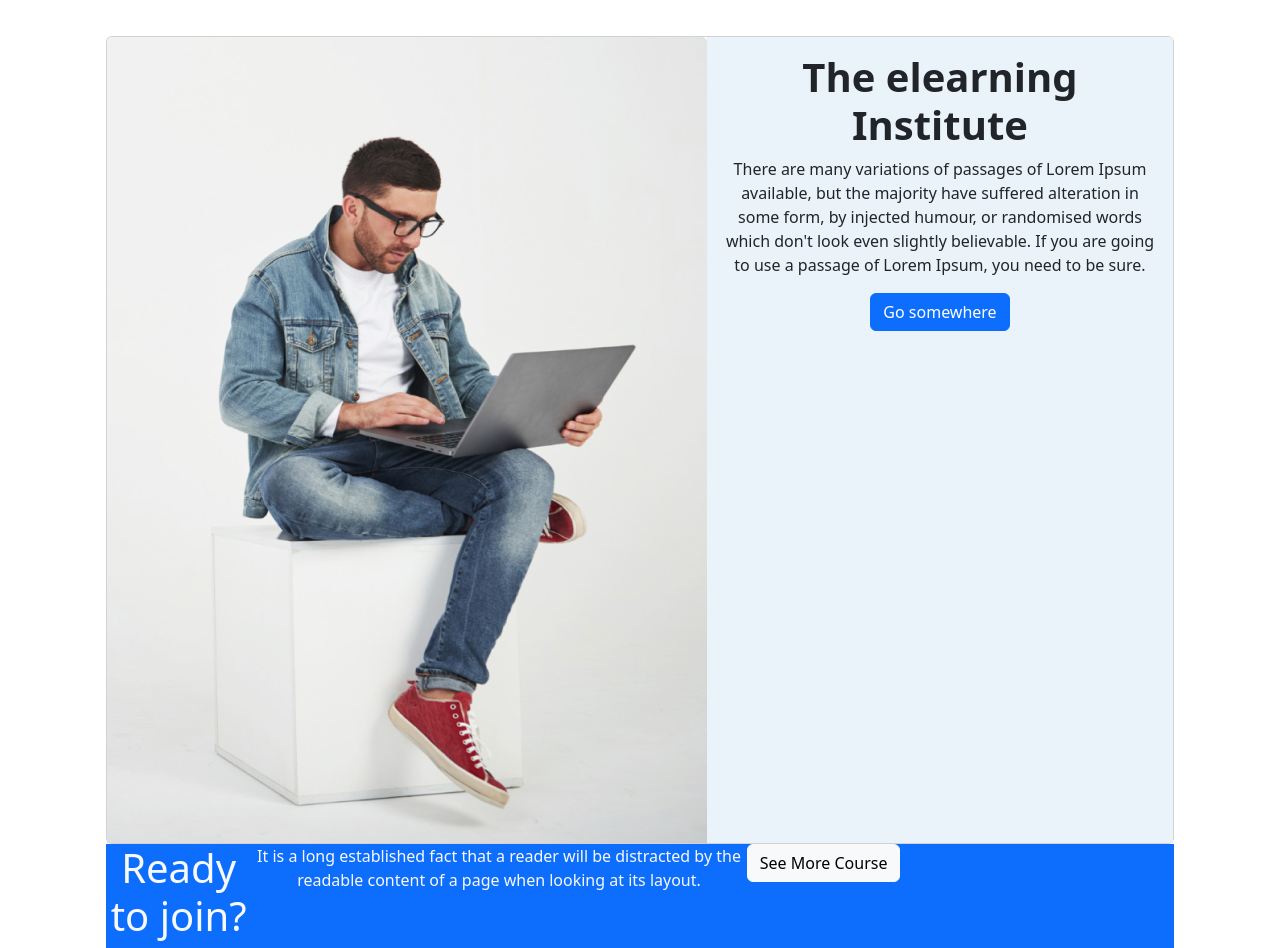
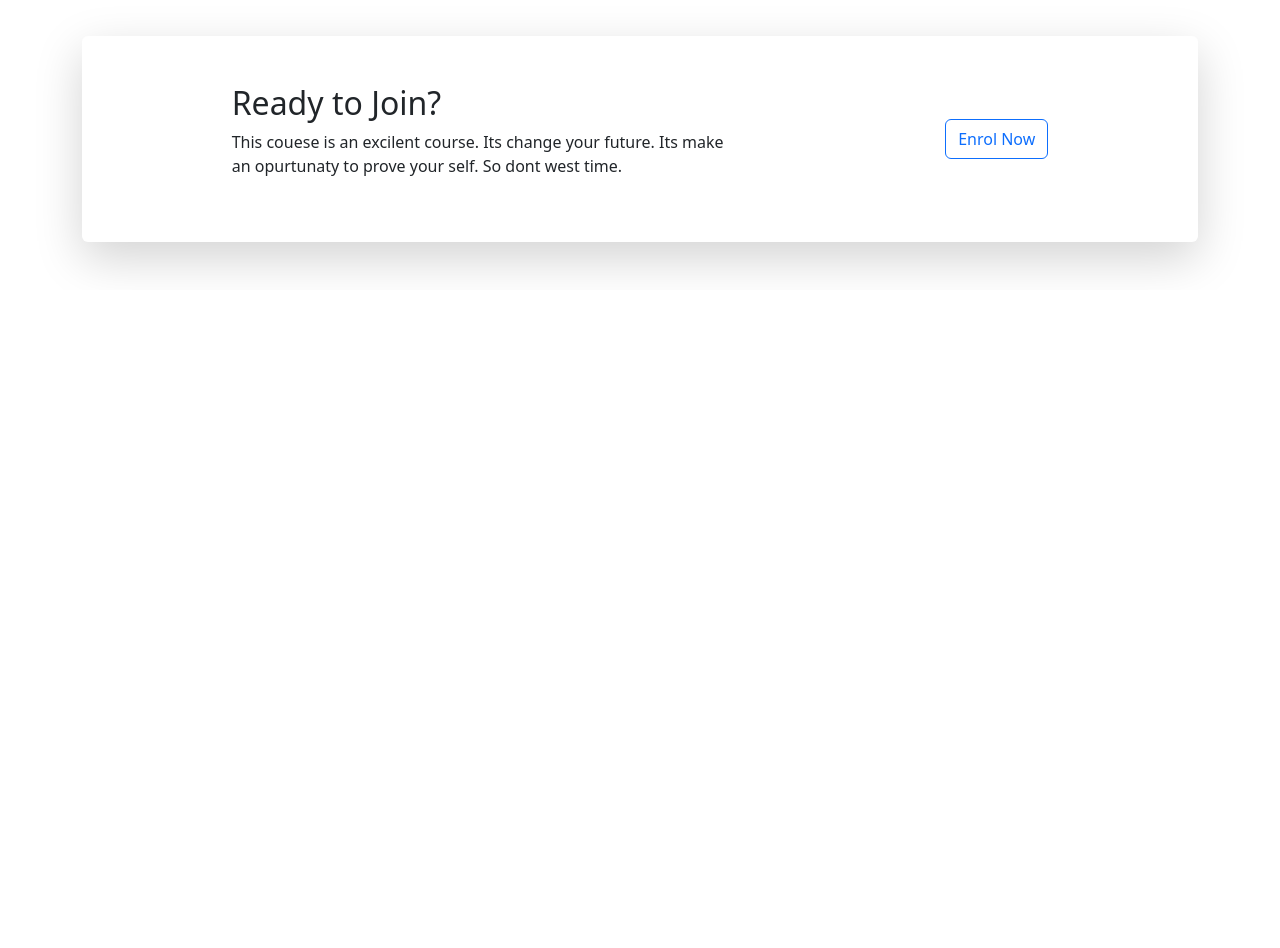
Before and after one commit to anjumrafi/assingment03-proEdu, a plain HTML site: page index.html in a window 1280 px wide. Shown: the part 1640-2588 px from the top of the page. After the commit the page ends 1930 px from the top, so only its background shows below. Drawn offline with nearby package versions, Linux system fonts and the light colour scheme.

Commit message:
secend commit

```diff
--- a/index.html
+++ b/index.html
@@ -175,56 +175,34 @@
         <button type="button" class="btn btn-outline-primary">See More Course</button>
        </div>
        <!-- cours end  -->
-       <div class="container px-4 text-center">
-        <div class="row gy-5">
-          <div class="col-12">
-
-            <div class="card flex-row" >
-                <img  style="width: 60%;height: auto;" src="images/working.png" class="card-img-top " alt="...">
-                <div style="background-color: #e7f2fade;" class="card-body d-flex align-items-center flex-column text-center">
-                  <h1 class="card-title fw-bolder text-center"> The elearning
-                    Institute</h1>
-                  <p class="card-text">There are many variations of passages of Lorem Ipsum available, but the
-                    majority have suffered alteration in some form, by injected humour, or
-                    randomised words which don't look even slightly believable. If you are going
-                    to use a passage of Lorem Ipsum, you need to be sure.</p>
-
-
-                  <a href="#" class="btn btn-primary d-block">Go somewhere</a>
-                </div>
-              </div>
-          <div class="col-12">
-            <div class="d-flex text-light bg-primary">
-                <div class="d-flex justify-content-start flex-colum" style="width: 60%;" >
-                    <h1 class="">Ready to join?</h1>
-                    <p>It is a long established fact that a reader will be distracted by the
-                        readable content of a page when looking at its layout.</p>
-                </div>
-                <div>
-                    <button type="button" class="btn btn-light">See More Course</button>
-                </div>
-
-            </div>
-          </div>
-        </div>
-      </div>
-
-
-
-
 
       </section>
-
-
-
-
-
-
-
-
        <!------------------------------
                courss end
       -------------------------------->
+
+      <!---------------------------------
+                Registar
+      ------------------------------->
+      <section class="d-flex justify-content-center">
+        <div class="row container-md ">
+          <div class="col-sm-12 bg-primary d-flex justify-content-around align-items-center p-5 border border-0 shadow-lg p-3 mb-5 bg-body rounded flex-sm-column flex-md-row">
+            <div class=" w-50 ">
+              <h2>Ready to Join?</h2>
+              <p>This couese is an excilent course. Its change your future.
+                Its make an opurtunaty to prove your self. So dont west time.
+              </p>
+            </div>
+            <button style="height: 40px;" type="button" class="btn btn-outline-primary ">Enrol Now</button>
+
+
+          </div>
+        </div>
+      </section>
+
+      <!---------------------------------
+               Registar  end
+      ------------------------------->
 
 
 
```
